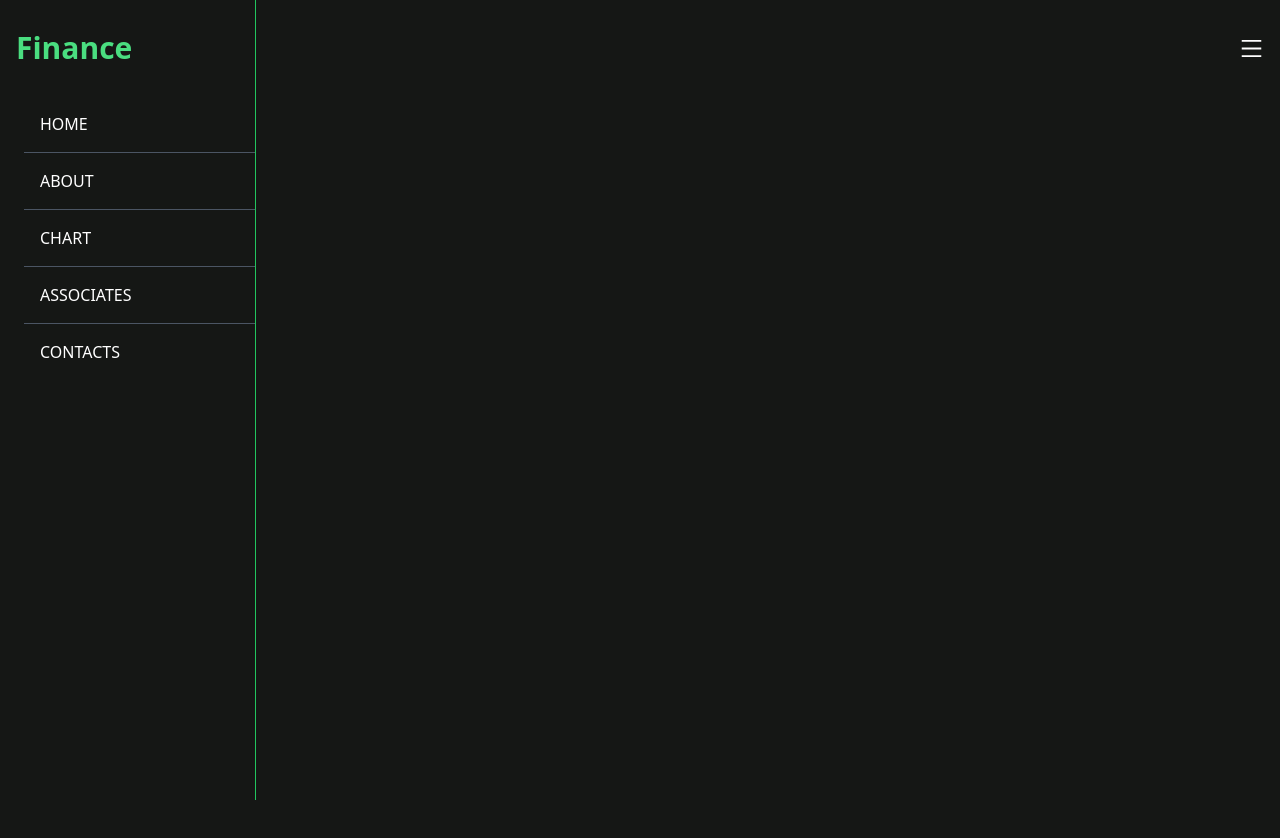
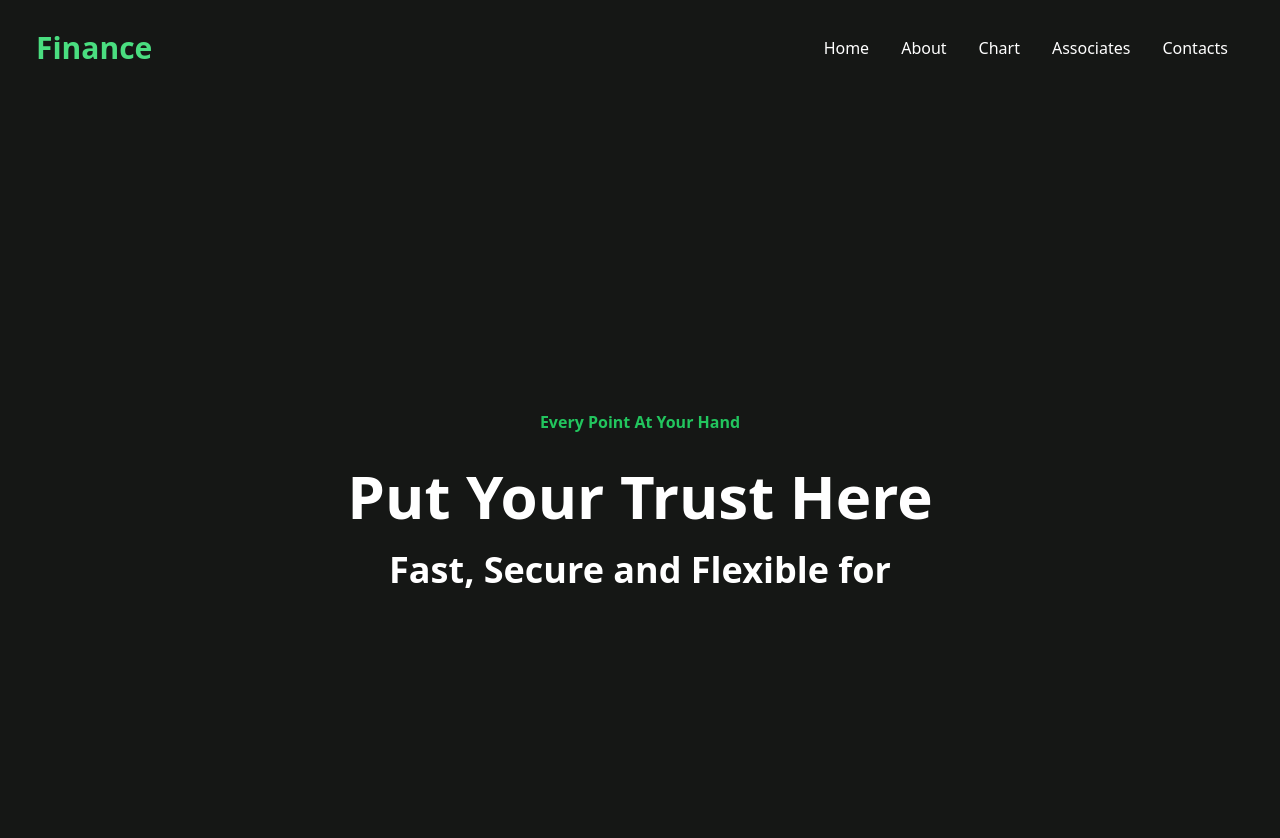
Before and after one commit to Abdulazeez-20/finance-tailwind, a React (Create React App) app: page / in a window 1280 px wide. Shown: the top 838 px of the page. Before the commit the page ends 800 px from the top, so only its background shows below. Built offline with nearby package versions, Linux system fonts and the light colour scheme.

Commit message:
workin on the hero section

```diff
--- a/package.json
+++ b/package.json
@@ -6,10 +6,12 @@
     "@testing-library/jest-dom": "^5.17.0",
     "@testing-library/react": "^13.4.0",
     "@testing-library/user-event": "^13.5.0",
+    "amqplib": "^0.10.3",
     "react": "^18.2.0",
     "react-dom": "^18.2.0",
     "react-icons": "^5.0.1",
     "react-scripts": "5.0.1",
+    "react-typed": "^2.0.12",
     "web-vitals": "^2.1.4"
   },
   "scripts": {
--- a/src/App.js
+++ b/src/App.js
@@ -1,8 +1,14 @@
 import "./App.css";
+import Hero from "./components/Hero";
 import Navbar from "./components/Navbar";
 
 function App() {
-  return <Navbar />;
+  return (
+    <div>
+      <Navbar />
+      <Hero />
+    </div>
+  );
 }
 
 export default App;
--- /dev/null
+++ b/src/components/Hero.jsx
@@ -0,0 +1,24 @@
+import React from 'react';
+import { Typed } from 'react-typed';
+
+const Hero = () => {
+    return (
+        <div className='text-white'>
+            <div className='flex flex-col max-w-[800px] text-center h-screen  mx-auto w-full justify-center items-center'>
+                <p className='p-2 font-bold text-green-500 capitalize'>every point at your hand</p>
+                <h1 className='text-3xl font-bold sm:text-4xl md:text-6xl md:p-6'>Put Your Trust Here</h1>
+                <div className='flex'>
+                    <p className='text-xl font-bold sm:text-3xl md:text-4xl'>Fast, Secure and Flexible for</p>
+                    {/* <Typed className='text-xl font-bold sm:text-3xl md:text-4xl'
+                        strings={['Sani', 'Shani', 'Brdani']}
+                        typeSpeed={100}
+                        backSpeed={120}
+                        loop
+                    /> */}
+                </div>
+            </div>
+        </div>
+    )
+}
+
+export default Hero
--- a/src/components/Navbar.jsx
+++ b/src/components/Navbar.jsx
@@ -1,24 +1,24 @@
 import React, { useState } from 'react'
 import { AiOutlineClose, AiOutlineMenu } from 'react-icons/ai'
 const Navbar = () => {
-    const [toggle, setToggle] = useState(true)
+    const [toggle, setToggle] = useState(false)
     const toggleHandler = () => {
         setToggle(!toggle)
     }
     return (
-        <div className='flex items-center justify-between h-24 px-4 mx-auto text-white'>
+        <div className='flex items-center justify-between h-24 px-4 mx-auto max-w-[1240px] text-white'>
             <h1 className='text-3xl font-bold text-green-400 '>Finance</h1>
-            <ul className='flex hidden'>
+            <ul className='hidden md:flex'>
                 <li className='p-4'>Home</li>
                 <li className='p-4'>About</li>
                 <li className='p-4'>Chart</li>
                 <li className='p-4'>Associates</li>
                 <li className='p-4'>Contacts</li>
             </ul>
-            <div onClick={toggleHandler}>
-                {!toggle ? <AiOutlineClose size={25} /> : <AiOutlineMenu size={25} />}
+            <div className='block md:hidden' onClick={toggleHandler}>
+                {toggle ? <AiOutlineClose size={25} /> : <AiOutlineMenu size={25} />}
             </div>
-            <div className={toggle ? 'fixed top-0 left-0 w-[20%] h-full border-r ease duration-500 border-r-green-500' : 'fixed top-[-90%]'}>
+            <div className={toggle ? 'fixed top-0 left-0 w-[60%] h-full border-r ease duration-500 border-r-green-500' : 'fixed top-[-90%]'}>
                 <ul className='pt-24 ml-6 uppercase'>
                     <li className='p-4 border-b border-b-gray-600'>Home</li>
                     <li className='p-4 border-b border-b-gray-600'>About</li>
```
Also changed, not shown: 1 other file (tests, documents, lock files or other folders).
